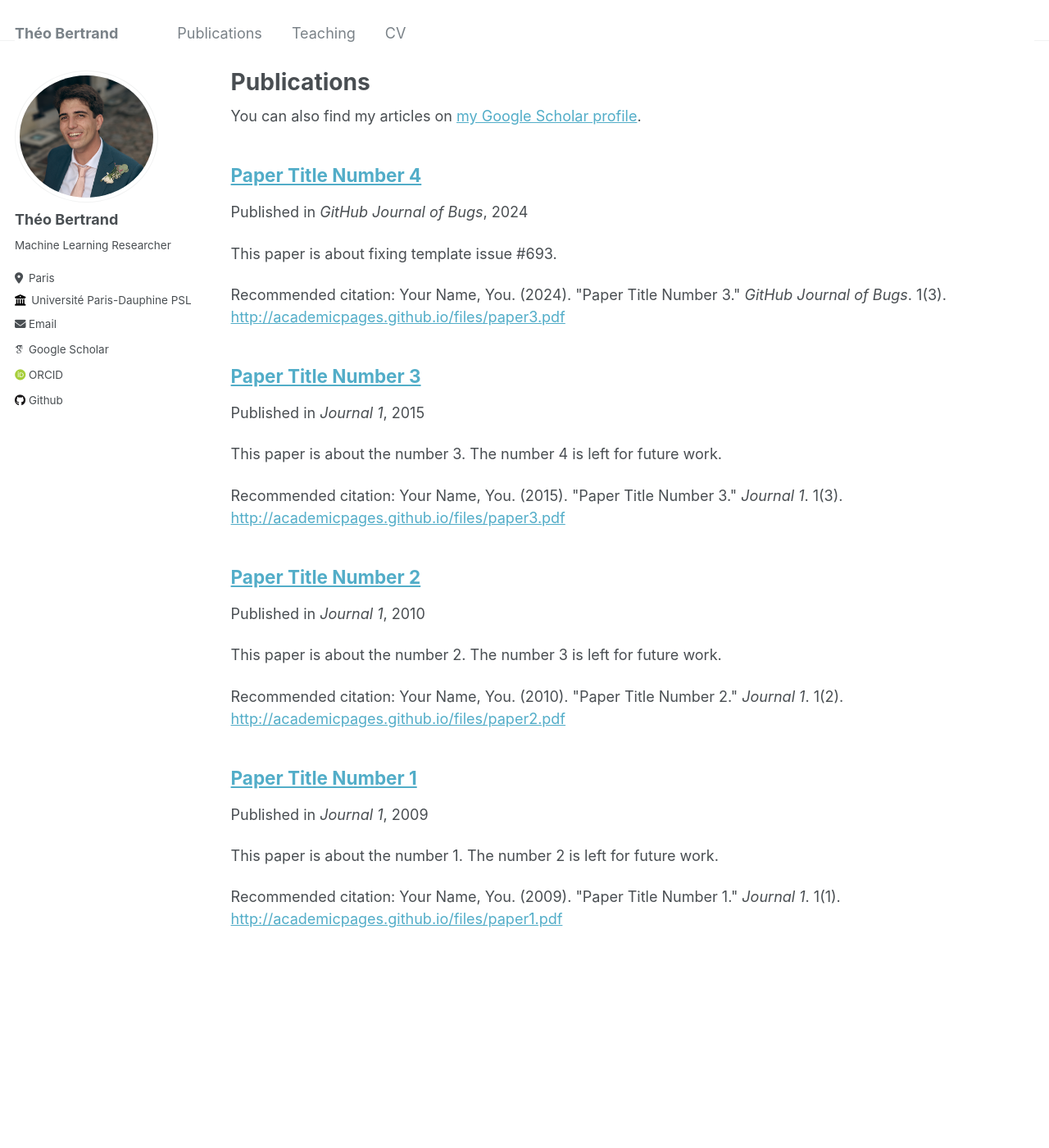
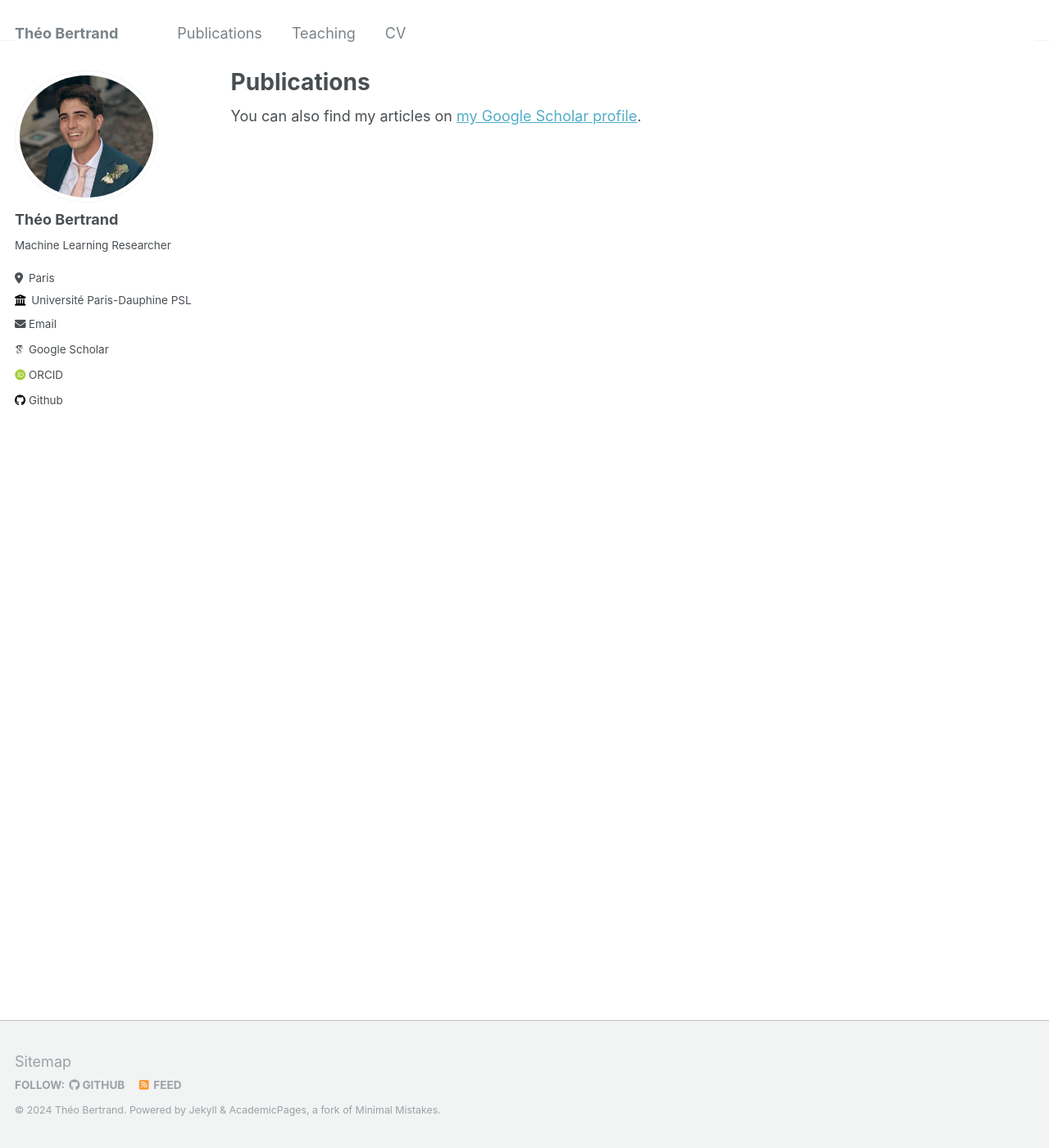
Before and after one commit to TheoBertrand-Dauphine/TheoBertrand-Dauphine.github.io, a Jekyll site: the page built from _pages/publications.md, in a window 1280 px wide and 1400 px high. Shown: the whole window at 82% size. Built offline with Jekyll 4.4.1, drawn with Linux system fonts in a browser that asks for light colours; some web fonts are replaced; a file with an impossible date is left out.

```diff
--- a/_pages/cv.md
+++ b/_pages/cv.md
@@ -34,12 +34,12 @@ Work experience
 
 Skills
 ======
-* Skill 1
-* Skill 2
-  * Sub-skill 2.1
-  * Sub-skill 2.2
-  * Sub-skill 2.3
-* Skill 3
+* Mathematics
+* Programming
+  * Python (Numpy, PyTorch, Weights and Biases & other scientific computing libraries)
+  * C++, LaTeX, MATLAB
+  * Inverse problem models, PDEs for imaging, Machine learning, Optimal Transport
+* Public speaking, Pedagogy, Team work, Long-term projects
 
 Publications
 ======
--- a/_publications/2009-10-01-paper-title-number-1.md
+++ /dev/null
@@ -1,12 +0,0 @@
----
-title: "Paper Title Number 1"
-collection: publications
-permalink: /publication/2009-10-01-paper-title-number-1
-excerpt: 'This paper is about the number 1. The number 2 is left for future work.'
-date: 2009-10-01
-venue: 'Journal 1'
-paperurl: 'http://academicpages.github.io/files/paper1.pdf'
-citation: 'Your Name, You. (2009). &quot;Paper Title Number 1.&quot; <i>Journal 1</i>. 1(1).'
----
-
-The contents above will be part of a list of publications, if the user clicks the link for the publication than the contents of section will be rendered as a full page, allowing you to provide more information about the paper for the reader. When publications are displayed as a single page, the contents of the above "citation" field will automatically be included below this section in a smaller font.
--- a/_publications/2010-10-01-paper-title-number-2.md
+++ /dev/null
@@ -1,12 +0,0 @@
----
-title: "Paper Title Number 2"
-collection: publications
-permalink: /publication/2010-10-01-paper-title-number-2
-excerpt: 'This paper is about the number 2. The number 3 is left for future work.'
-date: 2010-10-01
-venue: 'Journal 1'
-paperurl: 'http://academicpages.github.io/files/paper2.pdf'
-citation: 'Your Name, You. (2010). &quot;Paper Title Number 2.&quot; <i>Journal 1</i>. 1(2).'
----
-
-The contents above will be part of a list of publications, if the user clicks the link for the publication than the contents of section will be rendered as a full page, allowing you to provide more information about the paper for the reader. When publications are displayed as a single page, the contents of the above "citation" field will automatically be included below this section in a smaller font.
--- a/_publications/2015-10-01-paper-title-number-3.md
+++ /dev/null
@@ -1,12 +0,0 @@
----
-title: "Paper Title Number 3"
-collection: publications
-permalink: /publication/2015-10-01-paper-title-number-3
-excerpt: 'This paper is about the number 3. The number 4 is left for future work.'
-date: 2015-10-01
-venue: 'Journal 1'
-paperurl: 'http://academicpages.github.io/files/paper3.pdf'
-citation: 'Your Name, You. (2015). &quot;Paper Title Number 3.&quot; <i>Journal 1</i>. 1(3).'
----
-
-The contents above will be part of a list of publications, if the user clicks the link for the publication than the contents of section will be rendered as a full page, allowing you to provide more information about the paper for the reader. When publications are displayed as a single page, the contents of the above "citation" field will automatically be included below this section in a smaller font.
--- a/_publications/2024-02-17-paper-title-number-4.md
+++ /dev/null
@@ -1,12 +0,0 @@
----
-title: "Paper Title Number 4"
-collection: publications
-permalink: /publication/2024-02-17-paper-title-number-4
-excerpt: 'This paper is about fixing template issue #693.'
-date: 2024-02-17
-venue: 'GitHub Journal of Bugs'
-paperurl: 'http://academicpages.github.io/files/paper3.pdf'
-citation: 'Your Name, You. (2024). &quot;Paper Title Number 3.&quot; <i>GitHub Journal of Bugs</i>. 1(3).'
----
-
-The contents above will be part of a list of publications, if the user clicks the link for the publication than the contents of section will be rendered as a full page, allowing you to provide more information about the paper for the reader. When publications are displayed as a single page, the contents of the above "citation" field will automatically be included below this section in a smaller font.
```
Also changed, not shown: _publications/FMECNN.md (added, +15 -0 lines), 4 other files.
